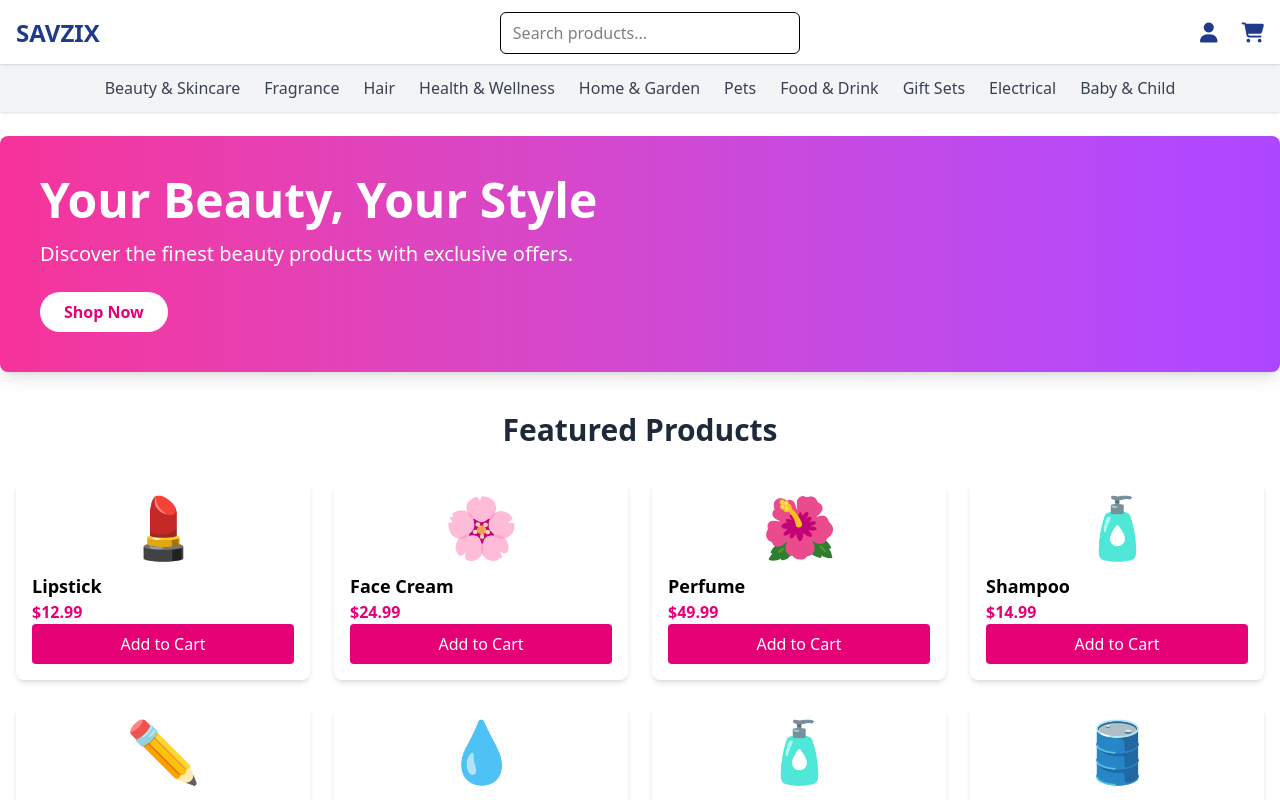
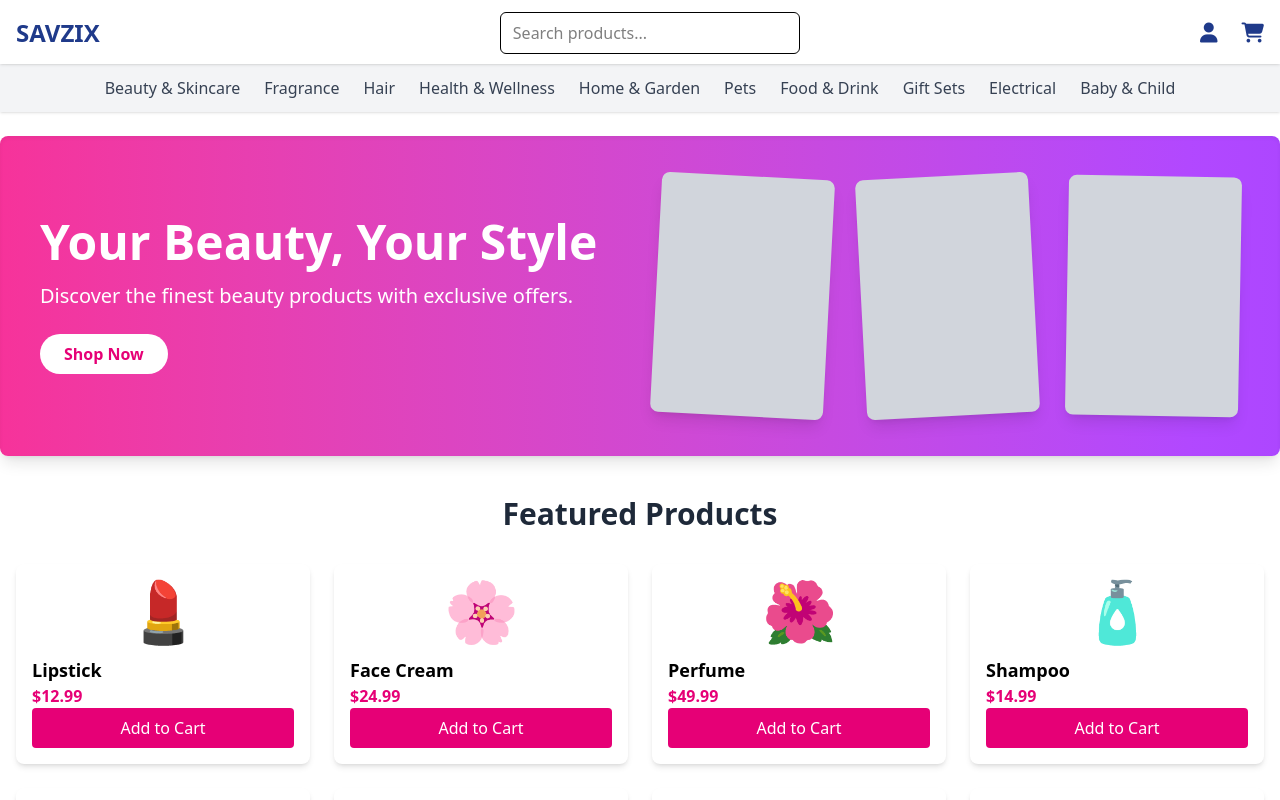
Before and after one commit to 5h3r42/savzix, a React (Vite) app: page / in a window 1280 px wide. Shown: the top 800 px of the page. Built offline with nearby package versions, Linux system fonts and the light colour scheme.

Commit message:
hero image updated

```diff
--- a/src/components/Hero.jsx
+++ b/src/components/Hero.jsx
@@ -1,14 +1,31 @@
+import React from "react";
 
 const Hero = () => {
   return (
-    <div className="bg-gradient-to-r from-pink-500 to-purple-500 text-white rounded-lg shadow-lg p-10 max-w-7xl mx-auto mt-6">
+    <div className="bg-gradient-to-r from-pink-500 to-purple-500 text-white rounded-lg shadow-lg p-10 max-w-7xl mx-auto mt-6 relative overflow-hidden">
+      <div className="grid grid-cols-1 md:grid-cols-2 gap-8 items-center">
+        {/* Left Side: Text Section */}
+        <div>
           <h1 className="text-5xl font-bold mb-4">Your Beauty, Your Style</h1>
           <p className="text-xl mb-6">
             Discover the finest beauty products with exclusive offers.
           </p>
-      <button className="bg-white text-pink-600 font-bold py-2 px-6 rounded-full hover:bg-gray-100">
+          <button className="bg-white text-pink-600 font-bold py-2 px-6 rounded-full hover:bg-gray-100 transition">
             Shop Now
           </button>
+        </div>
+
+        {/* Right Side: Image Section */}
+        <div className="flex space-x-8 justify-center">
+          {/* Placeholder images */}
+          <div className="bg-gray-300 rounded-lg shadow-lg w-44 h-60 transform rotate-3" />
+          <div className="bg-gray-300 rounded-lg shadow-lg w-44 h-60 transform -rotate-3" />
+          <div className="bg-gray-300 rounded-lg shadow-lg w-44 h-60 transform rotate-1" />
+        </div>
+      </div>
+
+      {/* Slight overflow effect for the placeholder images */}
+      <div className="absolute top-0 left-0 right-0 bottom-0 rounded-lg pointer-events-none shadow-inner"></div>
     </div>
   );
 };
```
Lines whose indentation alone changed are shown as unchanged.
